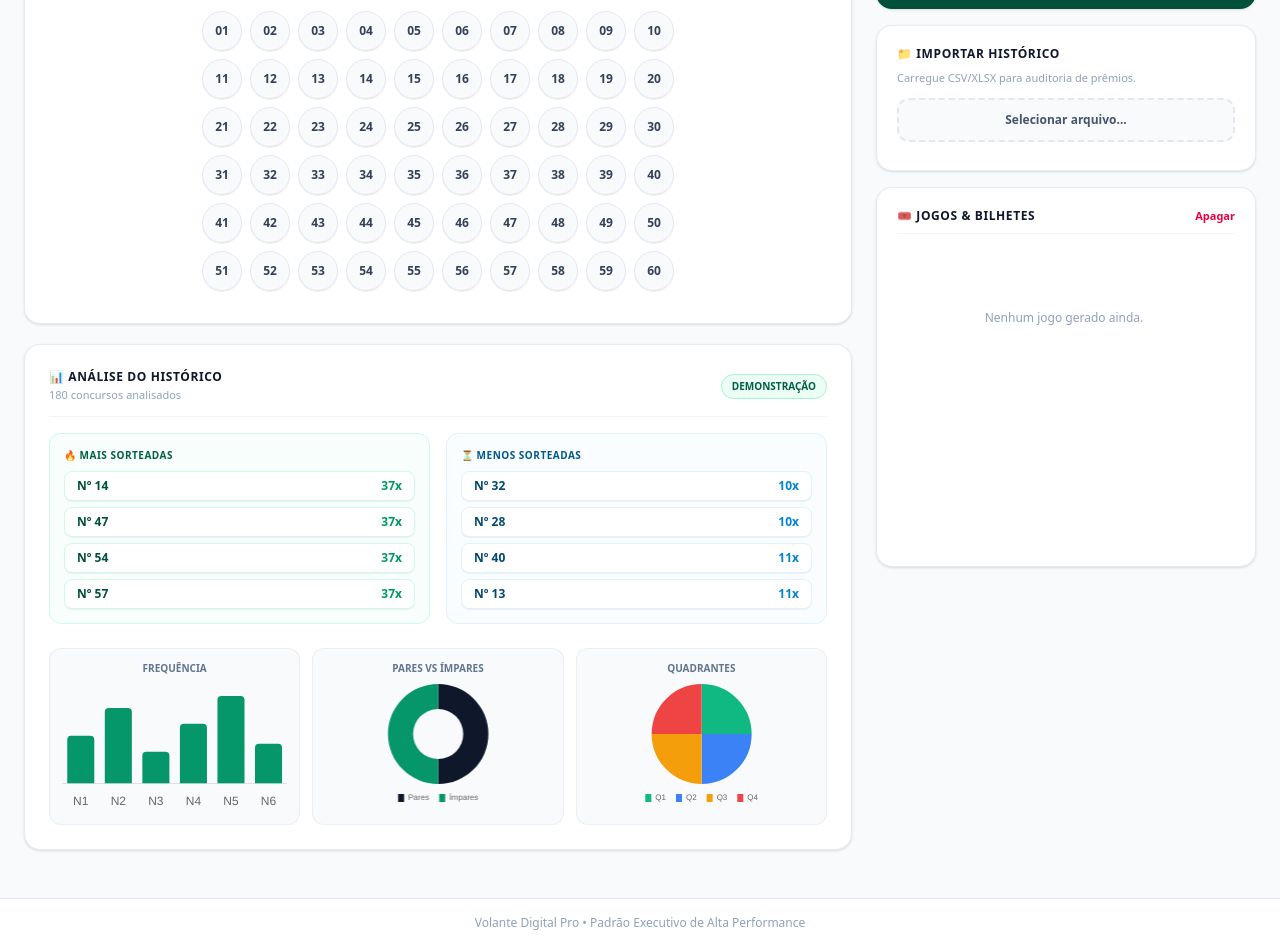
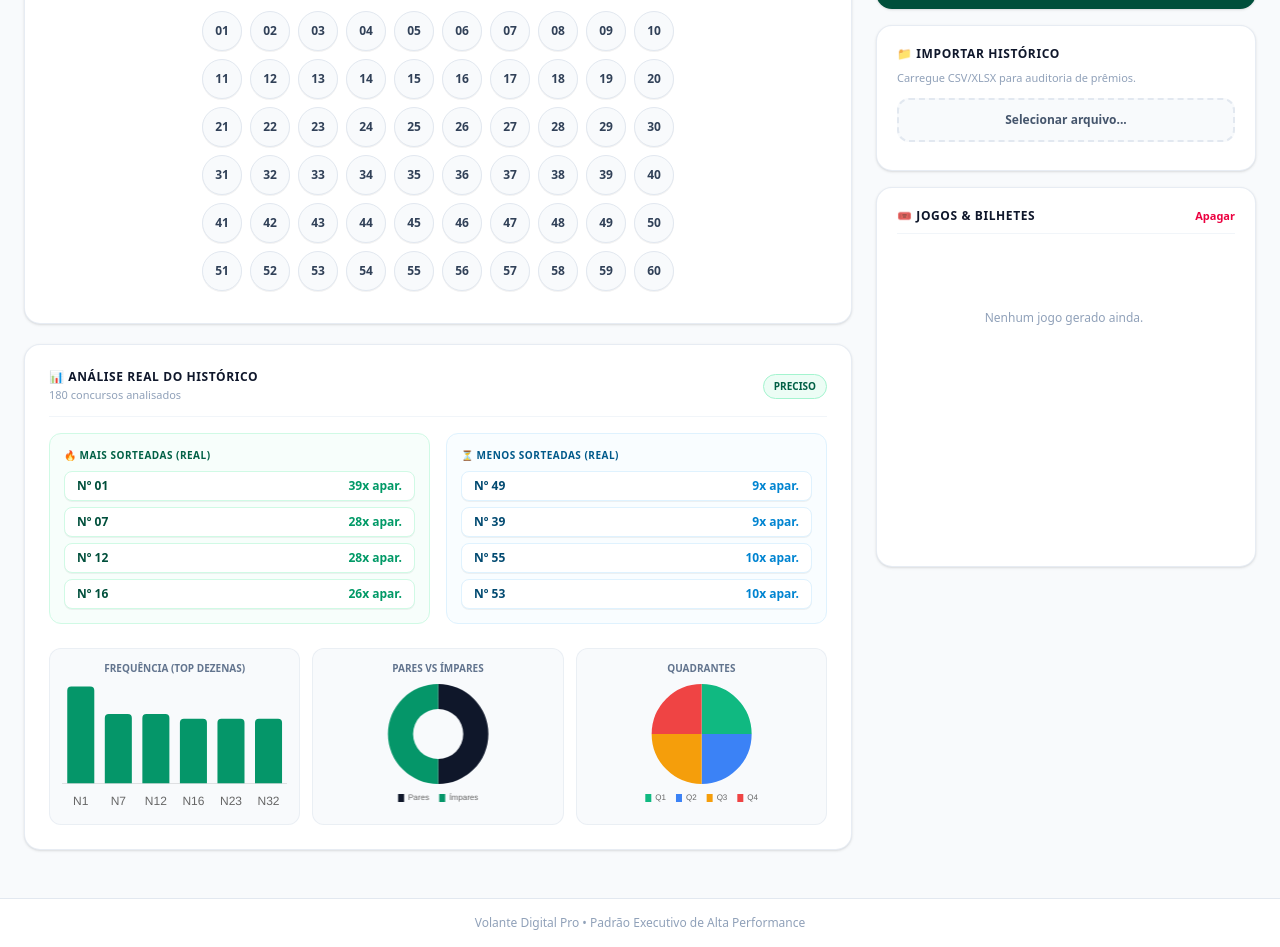
Before and after one commit to fabiodepaula8145/Loterias, a plain HTML site: page index.html in a window 1280 px wide. Shown: the part 503-1450 px from the top of the page. Drawn offline with nearby package versions, Linux system fonts and the light colour scheme.

Commit message:
Add files via upload

```diff
--- a/index.html
+++ b/index.html
@@ -132,25 +132,25 @@
                 <div id="extraArea" class="w-full mt-4 pt-4 border-t border-slate-100 hidden"></div>
             </div>
 
-            <!-- Painel de Demonstração de Mais e Menos Sorteadas -->
+            <!-- Painel de Análise Real do Histórico -->
             <div class="bg-white rounded-2xl shadow-sm border border-slate-200/80 p-6 flex flex-col gap-4">
                 <div class="flex justify-between items-center border-b border-slate-100 pb-3">
                     <div>
                         <h3 class="font-extrabold text-slate-900 text-xs uppercase tracking-wider flex items-center gap-1.5">
-                            📊 Análise do Histórico
+                            📊 Análise Real do Histórico
                         </h3>
                         <p id="demoSubInfo" class="text-[11px] text-slate-400 mt-0.5">180 concursos analisados</p>
                     </div>
-                    <span class="bg-emerald-50 text-emerald-800 border border-emerald-200 font-bold text-[10px] px-2.5 py-1 rounded-full uppercase">Demonstração</span>
+                    <span class="bg-emerald-50 text-emerald-800 border border-emerald-200 font-bold text-[10px] px-2.5 py-1 rounded-full uppercase">Preciso</span>
                 </div>
 
                 <div class="grid grid-cols-1 sm:grid-cols-2 gap-4">
                     <div class="bg-emerald-50/40 p-3.5 rounded-xl border border-emerald-100 flex flex-col gap-2">
-                        <span class="text-[10px] font-bold text-emerald-800 uppercase tracking-wider">🔥 Mais Sorteadas</span>
+                        <span class="text-[10px] font-bold text-emerald-800 uppercase tracking-wider">🔥 Mais Sorteadas (Real)</span>
                         <div id="hotDemoList" class="flex flex-col gap-1.5"></div>
                     </div>
                     <div class="bg-sky-50/40 p-3.5 rounded-xl border border-sky-100 flex flex-col gap-2">
-                        <span class="text-[10px] font-bold text-sky-800 uppercase tracking-wider">⏳ Menos Sorteadas</span>
+                        <span class="text-[10px] font-bold text-sky-800 uppercase tracking-wider">⏳ Menos Sorteadas (Real)</span>
                         <div id="coldDemoList" class="flex flex-col gap-1.5"></div>
                     </div>
                 </div>
@@ -158,7 +158,7 @@
                 <!-- Gráficos Analíticos -->
                 <div class="grid grid-cols-1 md:grid-cols-3 gap-3 mt-2">
                     <div class="bg-slate-50 p-3 rounded-xl border border-slate-200/60 flex flex-col items-center">
-                        <span class="text-[10px] font-bold text-slate-500 uppercase mb-2">Frequência</span>
+                        <span class="text-[10px] font-bold text-slate-500 uppercase mb-2">Frequência (Top Dezenas)</span>
                         <div class="w-full h-32 relative"><canvas id="freqChart"></canvas></div>
                     </div>
                     <div class="bg-slate-50 p-3 rounded-xl border border-slate-200/60 flex flex-col items-center">
@@ -218,7 +218,7 @@
                     <span class="text-xs font-semibold text-slate-600 truncate max-w-xs" id="fileNameDisplay">Selecionar arquivo...</span>
                     <input type="file" id="resultFile" accept=".csv, .xlsx, .xls" class="hidden">
                 </label>
-                <div id="statusMessage" class="mt-2 text-[11px] font-bold text-slate-500"></div>
+                <div id="statusMessage" class="mt-2 text-[11px] font-semibold text-slate-500"></div>
             </div>
 
             <!-- Histórico & Bilhetes Salvos -->
@@ -239,7 +239,7 @@
         Volante Digital Pro &bull; Padrão Executivo de Alta Performance
     </footer>
 
-    <!-- Lógica JavaScript Corrigida para Sorteio Dinâmico de Trevos e Times -->
+    <!-- Lógica JavaScript com Cálculo Estatístico Real e Preciso -->
     <script>
         const timemaniaTeams = [
             "ABC/RN", "Águia de Marabá/PA", "Altos/PI", "Amazonas/FC", "América/MG", "América/RN", "América/SP",
@@ -302,6 +302,33 @@
         const checkResultBtn = document.getElementById('checkResultBtn');
         const checkFeedback = document.getElementById('checkFeedback');
 
+        // Gera 180 concursos simulados realistas para demonstração inicial caso o usuário não carregue planilha
+        function generateDefaultDemoDraws() {
+            historicalDraws = [];
+            for (let c = 1; c <= 180; c++) {
+                let pool = [];
+                for (let i = currentCfg.min; i <= currentCfg.max; i++) pool.push(i);
+                pool.sort(() => Math.random() - 0.5);
+                let drawNums = pool.slice(0, currentCfg.defaultPicks).sort((a,b)=>a-b);
+                historicalDraws.push({ concurso: c, numeros: drawNums });
+            }
+            recalculateFrequencyMap();
+        }
+
+        function recalculateFrequencyMap() {
+            globalFrequencyMap = {};
+            for (let i = currentCfg.min; i <= currentCfg.max; i++) {
+                globalFrequencyMap[i] = 0;
+            }
+            historicalDraws.forEach(draw => {
+                draw.numeros.forEach(n => {
+                    if (globalFrequencyMap[n] !== undefined) {
+                        globalFrequencyMap[n]++;
+                    }
+                });
+            });
+        }
+
         function renderTabs() {
             lotteryTabsContainer.innerHTML = '';
             lotteries.forEach(l => {
@@ -334,6 +361,12 @@
                 opt.innerText = `${i} dezenas`;
                 if (i === currentCfg.defaultPicks) opt.selected = true;
                 picksSelect.appendChild(opt);
+            }
+
+            if (historicalDraws.length === 0) {
+                generateDefaultDemoDraws();
+            } else {
+                recalculateFrequencyMap();
             }
 
             renderGrid();
@@ -391,26 +424,24 @@
             }
         }
 
+        // Renderiza as Listas Reais de Mais e Menos Sorteadas baseadas no Histórico
         function renderDemoLists() {
-            demoSubInfo.innerText = `${historicalDraws.length > 0 ? historicalDraws.length : 180} concursos analisados`;
-            let freqs = {};
-            for (let i = currentCfg.min; i <= currentCfg.max; i++) freqs[i] = Math.floor(Math.random() * 30) + 10;
-            if (Object.keys(globalFrequencyMap).length > 0) freqs = globalFrequencyMap;
+            demoSubInfo.innerText = `${historicalDraws.length} concursos analisados`;
 
-            let sorted = Object.entries(freqs).sort((a,b) => b[1] - a[1]);
+            let sorted = Object.entries(globalFrequencyMap).sort((a,b) => b[1] - a[1]);
             let hot = sorted.slice(0, 4);
             let cold = sorted.slice(-4).reverse();
 
             hotDemoList.innerHTML = hot.map(item => `
                 <div class="flex justify-between items-center bg-white px-3 py-1.5 rounded-lg border border-emerald-100 text-xs font-bold text-emerald-900 shadow-2xs">
-                    <span>Nº ${item[0]}</span>
-                    <span class="text-emerald-600">${item[1]}x</span>
+                    <span>Nº ${item[0] < 10 && currentCfg.max > 9 ? '0'+item[0] : item[0]}</span>
+                    <span class="text-emerald-600">${item[1]}x apar.</span>
                 </div>`).join('');
 
             coldDemoList.innerHTML = cold.map(item => `
                 <div class="flex justify-between items-center bg-white px-3 py-1.5 rounded-lg border border-sky-100 text-xs font-bold text-sky-900 shadow-2xs">
-                    <span>Nº ${item[0]}</span>
-                    <span class="text-sky-600">${item[1]}x</span>
+                    <span>Nº ${item[0] < 10 && currentCfg.max > 9 ? '0'+item[0] : item[0]}</span>
+                    <span class="text-sky-600">${item[1]}x apar.</span>
                 </div>`).join('');
         }
 
@@ -472,13 +503,11 @@
                     generatedGames.push([...pinnedNumbers, ...pool.slice(0, picksCount - pinnedNumbers.length)].sort((a, b) => a - b));
                 }
 
-                // Sorteia novo time a cada geração para Timemania
                 let drawnTeam = '';
                 if (currentCfg.hasTeam) {
                     drawnTeam = timemaniaTeams[Math.floor(Math.random() * timemaniaTeams.length)];
                 }
 
-                // Sorteia novos trevos dinamicamente a cada geração para +Milionária
                 let drawnTrevos = [];
                 if (currentCfg.hasTrevos) {
                     let trevPool = [];
@@ -660,12 +689,17 @@
             checkFeedback.classList.remove('hidden');
         };
 
+        // Gráficos alimentados com a frequência real do histórico
         function updateCharts() {
+            let sortedEntries = Object.entries(globalFrequencyMap).sort((a,b) => b[1] - a[1]);
+            let topLabels = sortedEntries.slice(0, 6).map(item => `N${item[0]}`);
+            let topValues = sortedEntries.slice(0, 6).map(item => item[1]);
+
             const freqCtx = document.getElementById('freqChart').getContext('2d');
             if (freqChartInstance) freqChartInstance.destroy();
             freqChartInstance = new Chart(freqCtx, {
                 type: 'bar',
-                data: { labels: ['N1','N2','N3','N4','N5','N6'], datasets: [{ data: [12,19,8,15,22,10], backgroundColor: currentCfg.accent, borderRadius: 4 }] },
+                data: { labels: topLabels, datasets: [{ data: topValues, backgroundColor: currentCfg.accent, borderRadius: 4 }] },
                 options: { responsive: true, maintainAspectRatio: false, plugins: { legend: { display: false } }, scales: { y: { display: false }, x: { grid: { display: false } } } }
             });
 
@@ -709,7 +743,6 @@
                         const json = XLSX.utils.sheet_to_json(sheet, {header: 1});
 
                         historicalDraws = [];
-                        globalFrequencyMap = {};
                         json.forEach((row, idx) => {
                             if (idx === 0) return;
                             let nums = [];
@@ -722,10 +755,10 @@
                             });
                             if (nums.length >= Math.min(currentCfg.defaultPicks, 5)) {
                                 historicalDraws.push({ concurso: idx, numeros: nums });
-                                nums.forEach(n => { globalFrequencyMap[n] = (globalFrequencyMap[n] || 0) + 1; });
                             }
                         });
 
+                        recalculateFrequencyMap();
                         dataSourceLabel.innerText = `${historicalDraws.length} concursos carregados`;
                         statusMessage.innerText = "Planilha processada com sucesso!";
                         statusMessage.className = "mt-2 text-[11px] font-bold text-emerald-600";
```
